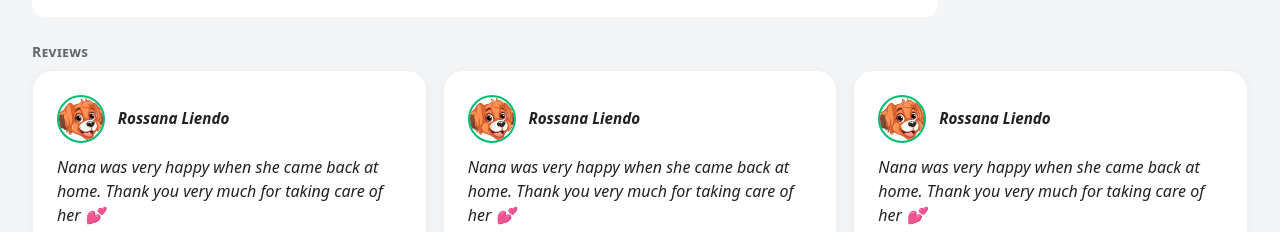
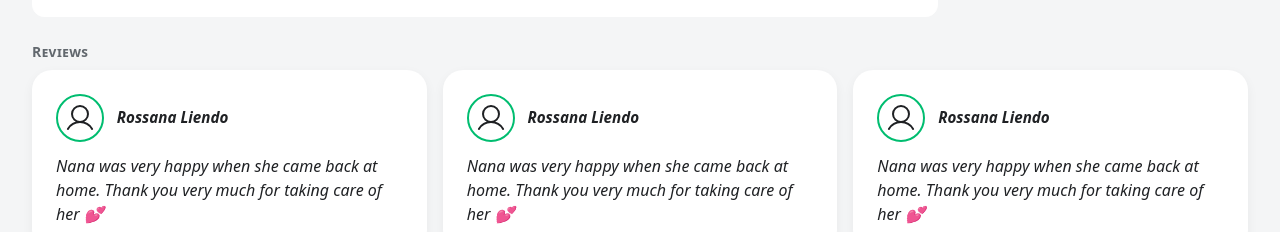
Before and after one commit to agomezal96/pawmetrics-frontend, a React (Vite) app: page / in a window 1280 px wide. Shown: the part 720-952 px from the top of the page. Built offline with nearby package versions, Linux system fonts and the light colour scheme.

Commit message:
Add icon user icon to ReviewCard

```diff
--- a/src/components/cards/ReviewCard/ReviewCard.module.css
+++ b/src/components/cards/ReviewCard/ReviewCard.module.css
@@ -2,7 +2,6 @@
   padding: 1.5rem;
   width: 100%;
   border-radius: 20px;
-  border: 1px solid #f0f0f0;
   display: flex;
   flex-direction: column;
   gap: 0.75rem;
@@ -22,13 +21,10 @@
   border-radius: 50%;
   overflow: hidden;
   border: 2px solid var(--brand);
-  flex-shrink: 0; /* Evita que el círculo se aplaste */
-}
-
-.avatar-container img {
-  width: 100%;
-  height: 100%;
-  object-fit: cover; /* Mantiene la proporción de la mascota/dueño */
+  flex-shrink: 0;
+  display: flex;
+  align-items: center;
+  justify-content: center;
 }
 
 .requester-name {
--- a/src/components/cards/ReviewCard/ReviewCard.tsx
+++ b/src/components/cards/ReviewCard/ReviewCard.tsx
@@ -1,6 +1,6 @@
 import styles from './ReviewCard.module.css';
 import type { Review } from '../../../types/reviews';
-import avatar from '../../../assets/images/cartoon-dog.png';
+import { User } from 'phosphor-react';
 
 interface ReviewCardProps {
   review: Review;
@@ -11,7 +11,7 @@ export default function ReviewCard({ review }: ReviewCardProps) {
     <article className={`card ${styles['review-card']}`}>
       <div className={styles['avatar-and-name']}>
         <div className={styles['avatar-container']}>
-          <img src={avatar} alt="Avatar picture" />
+          <User size={32}/>
         </div>
         <p className={styles['requester-name']}>{review.requester_name}</p>
       </div>
```
